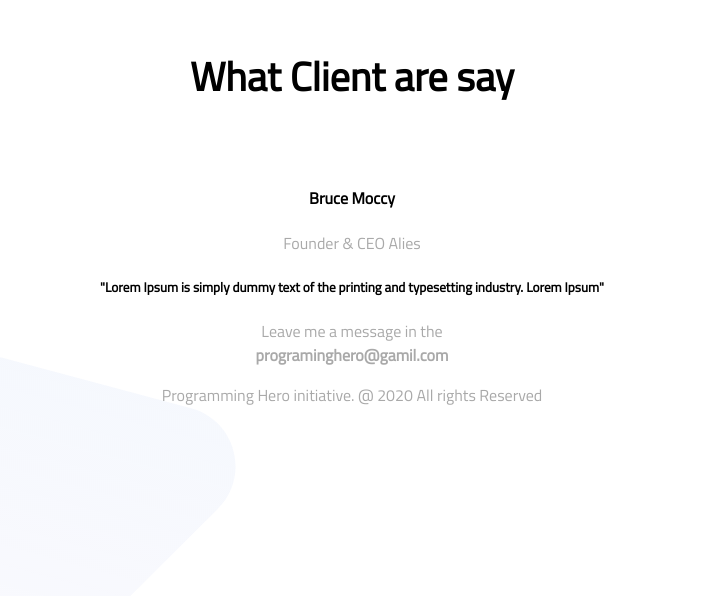
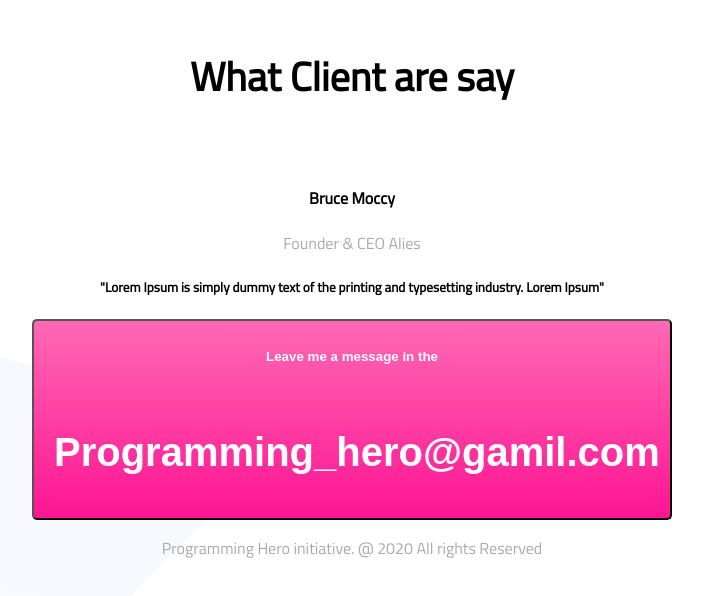
Before and after one commit to muid62/personal-website, a plain HTML site: page index.html in a window 1280 px wide. Shown: the part 2120-2716 px from the top of the page, without its empty margins (288-991 px from the left). Drawn offline with Linux system fonts and the light colour scheme.

Commit message:
final draft

```diff
--- a/index.html
+++ b/index.html
@@ -52,7 +52,7 @@
             <h4>Bruce Moccy</h4>
             <p>Founder & CEO Alies</p>
             <h5>"Lorem Ipsum is simply dummy text of the printing and typesetting industry. Lorem Ipsum"</h5>
-            <a id="footer-link-button" target="_blank" href="google.com/en"> <p>Leave me a message in the <br> <strong>programinghero@gamil.com</strong></p> </a>
+            <button id ="button-footer"><a  id="footer-link-button" target="_blank" href="google.com/en"> <h4>Leave me a message in the</h4>  <br> <h2><strong>Programming_hero@gamil.com</strong></h2> </a></button>
         </div>
         <footer>
             <p>Programming Hero initiative. @ 2020 All rights Reserved</p>
--- a/style.css
+++ b/style.css
@@ -77,13 +77,23 @@ p{
  }
  #footer-link-button{
     text-decoration: none;
-    border: 30px 50px solid;
-    border-radius: 5px;
-
 
     color: white;
-    background-image: linear-gradient(180deg, pink ,palevioletred );
+
  }
+
+#button-footer{
+
+    border: 500px 10000px solid;
+    border-radius: 5px;
+    padding: 10px 20px;
+    text-decoration: none;
+    background-color: deeppink ;
+    background-image: linear-gradient(180deg, hotpink, deeppink);
+    width: 50%;
+    height: 100%;
+}
+
  footer{
      text-align: center;
  }
```
